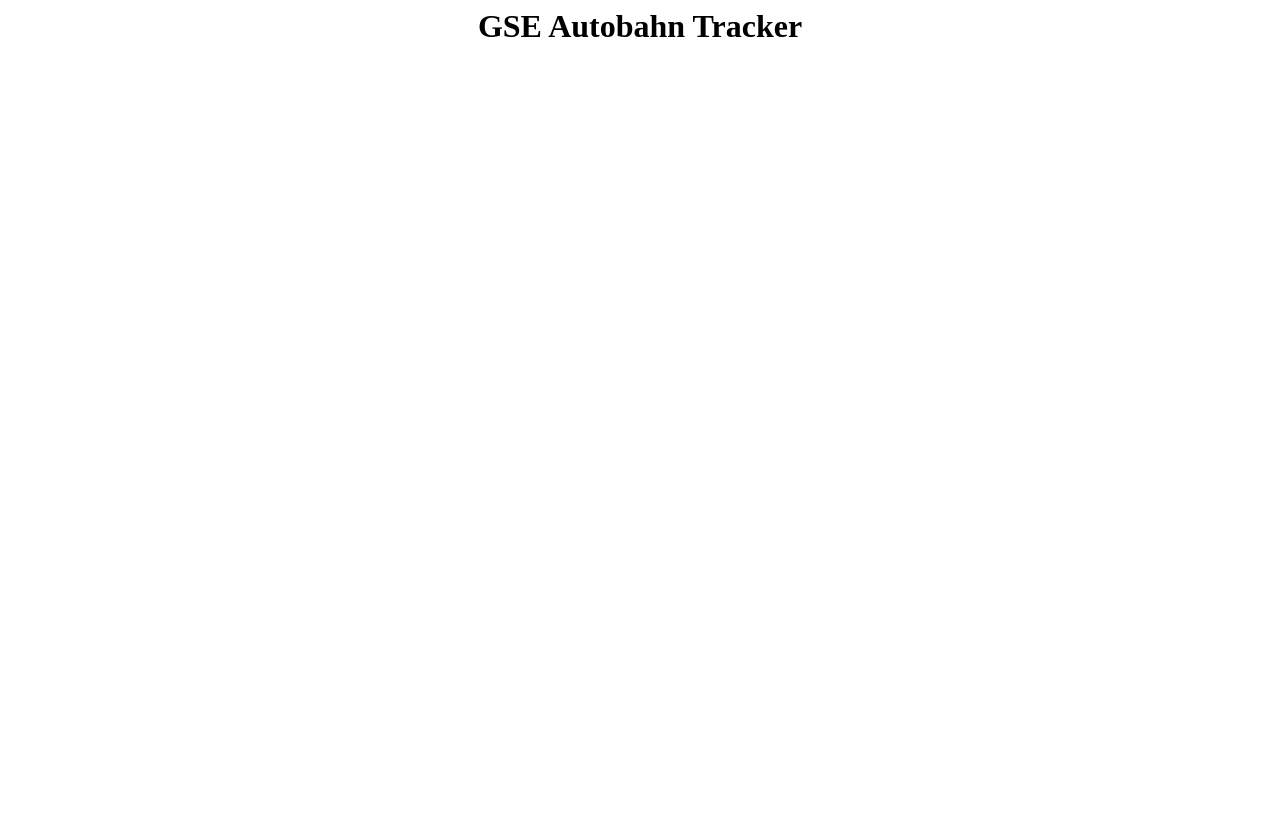
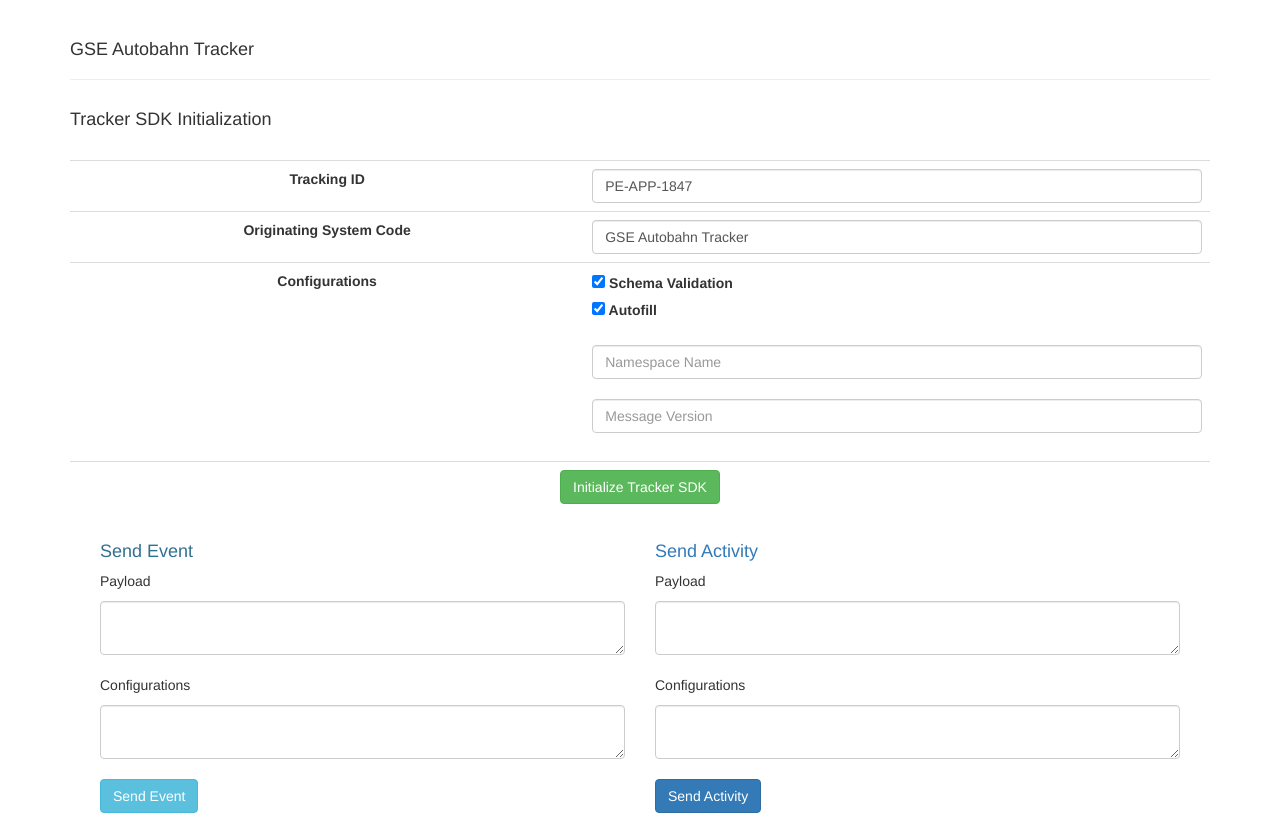
Before and after one commit to gseds/gse-autobahn-js-tracker, a website: page index.html in a window 1280 px wide. Drawn offline with nearby package versions, Linux system fonts and the light colour scheme.

Commit message:
Adding Dist and Index

```diff
--- a/index.html
+++ b/index.html
@@ -1,8 +1,120 @@
+<!DOCTYPE html>
 <html>
-    <head>
-        <script type="text/javascript" src="./dist/tracker4.0.2.js"></script>
-    </head>
-    <body style="text-align:center;">
-<h1>GSE Autobahn Tracker</h1>
-    </body>
+<head>
+	<title>Autobahn SDK :: Demo Page</title>
+	<link rel="stylesheet" type="text/css" href="https://maxcdn.bootstrapcdn.com/bootstrap/3.3.7/css/bootstrap.min.css">
+	<script type="text/javascript" src="./dist/tracker4.0.2.js"></script>
+</head>
+<body>
+
+	<div class='container'>
+		<div class='page-header'>
+			<h4>GSE Autobahn Tracker</h4>
+		</div>
+
+		<div class='col-md-12'>
+			<div class='row'>
+				<h4> Tracker SDK Initialization</h4> <br>
+				<form method="post" action="/">
+					<table class='table table-horizontal'>
+						<tr>
+							<th class="text-center">
+								Tracking ID
+							</th>
+							<td>
+								<input type="text" name="appId" value="PE-APP-1847" id="appId" class="form-control">
+							</td>
+						</tr>
+						<tr>
+								<th class="text-center">
+									Originating System Code
+								</th>
+								<td>
+										<input type="text" name="system" value="GSE Autobahn Tracker" id="systemcode" class="form-control" placeholder="Originating System Code">
+								</td>
+							</tr>
+						<tr>
+							<th class="text-center">
+								Configurations
+							</th>
+							<td>
+								<label class="" for="schemavalidation">
+									<input type="checkbox" name="schemavalidation" id="schemavalidation" checked="true"> Schema Validation
+								</label> <br>
+								<label class="" for="autofill">
+									<input type="checkbox" name="autofill" id="autofill" checked="true"> Autofill
+								</label> <br><br>
+								<input type="text" name="namespace" value="" id="namespace" class="form-control" placeholder="Namespace Name"> <br>
+								<input type="text" name="messageversion" value="" id="messageVersion" class="form-control" placeholder="Message Version"> <br>
+							</td>
+						</tr>
+						<tr>
+							<th colspan="2" class="text-center">
+								<button type="button" class="btn btn-success" id="init"> Initialize Tracker SDK </button>
+							</th>
+						</tr>
+					</table>
+				</form>
+			</div>
+		</div>
+
+		<div class="col-md-12">
+			<div class="col-md-6">
+				<h4 class="text-info">Send Event</h4>
+				<p>Payload</p>
+				<textarea class="form-control" id="event-data"></textarea><br>
+				<p>Configurations</p>
+				<textarea class="form-control" id="event-configurations"></textarea><br>
+				<button class="btn btn-info" id="eventTrack">Send Event</button>
+			</div>
+			<div class="col-md-6">
+				<h4 class="text-primary">Send Activity</h4>
+				<p>Payload</p>
+				<textarea class="form-control" id="activity-data"></textarea><br>
+				<p>Configurations</p>
+				<textarea class="form-control" id="activity-configurations"></textarea><br>
+				<button class="btn btn-primary" id="activityTrack">Send Activity</button>
+			</div>
+		</div>
+	</div>
+
+
+	<script	src="https://code.jquery.com/jquery-3.2.1.min.js" integrity="sha256-hwg4gsxgFZhOsEEamdOYGBf13FyQuiTwlAQgxVSNgt4=" crossorigin="anonymous"></script>
+
+	<script>
+		var trackerObject = null;
+		$(document).ready(function() {
+			$('#init').click(function() {
+				var appID = document.querySelector("#appId").value;
+				var namespace = document.querySelector("#namespace").value;
+				var messageversion = document.querySelector("#messageVersion").value;
+				var schemavalidation = document.querySelector("#schemavalidation").value;
+				var autofill = document.querySelector("#autofill").value;
+				var code = document.querySelector("#systemcode").value;
+
+				window.trackerObject = PETracker.init(appID, {
+					schemaValidation: schemavalidation,
+					autofill: autofill,
+					namespace: namespace,
+					messageVersion: messageversion,
+					originatingSystemCode: code
+				});
+				alert('Tracker Initialized');
+			});
+
+			$('#eventTrack').click(function() {
+				var payload = document.querySelector("#event-data").value;
+				var config = document.querySelector("#event-configurations").value || "{}";
+				window.trackerObject.sendEvent(JSON.parse(payload), JSON.parse(config))
+			});
+
+			$('#activityTrack').click(function() {
+				var payload = document.querySelector("#activity-data").value;
+				var config = document.querySelector("#activity-configurations").value || "{}";
+				window.trackerObject.sendActivity(JSON.parse(payload), JSON.parse(config))
+			});
+		});
+	</script>
+
+</body>
 </html>
```
Also changed, not shown: dist/tracker4.0.2.js, dist/tracker4.0.2.min.js.
